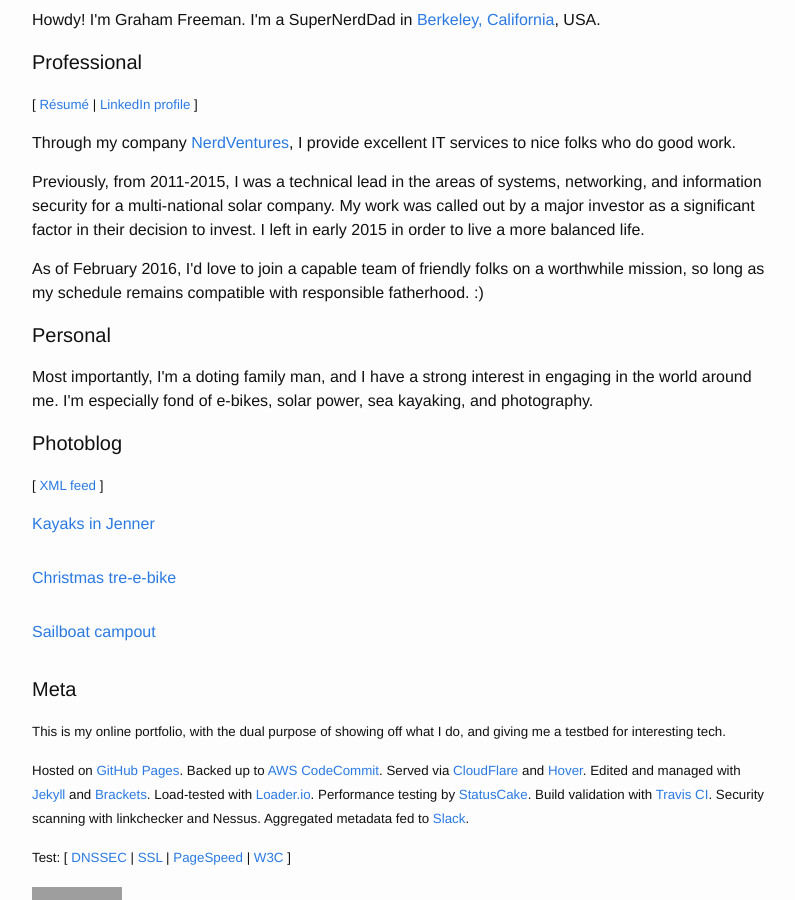
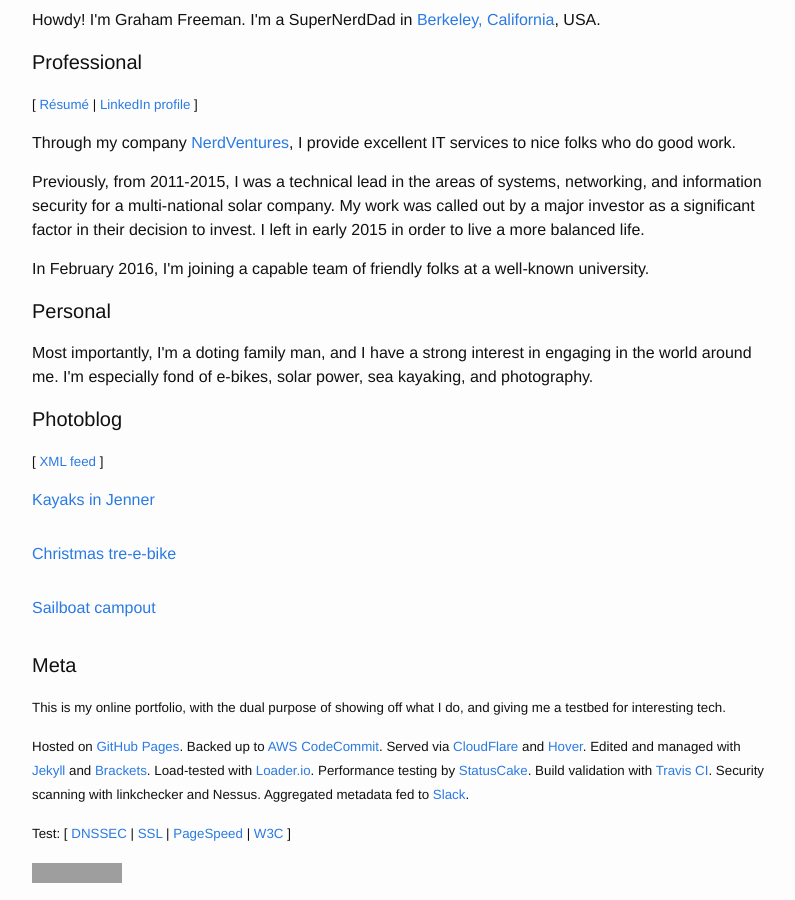
Before and after one commit to gjmf/gjmf.github.io, a Jekyll site: the page built from index.html, in a window 1280 px wide and 900 px high, scrolled down 339 px. Shown: the whole window, without its empty margins (238-1033 px from the left). Built offline with Jekyll 4.4.1, drawn with Linux system fonts in a browser that asks for light colours; grey boxes are pictures that could not be loaded.

Commit message:
New job status

```diff
--- a/index.html
+++ b/index.html
@@ -26,7 +26,7 @@ layout: default
         Previously, from 2011-2015, I was a technical lead in the areas of systems, networking, and information security for a multi-national solar company. My work was called out by a major investor as a significant factor in their decision to invest. I left in early 2015 in order to live a more balanced life.
         </p>
         <p>
-        As of February 2016, I'd love to join a capable team of friendly folks on a worthwhile mission, so long as my schedule remains compatible with responsible fatherhood. :)
+        In February 2016, I'm joining a capable team of friendly folks at a well-known university.
         </p>
 
 <h2 class="page-heading">Personal</h2>
```
